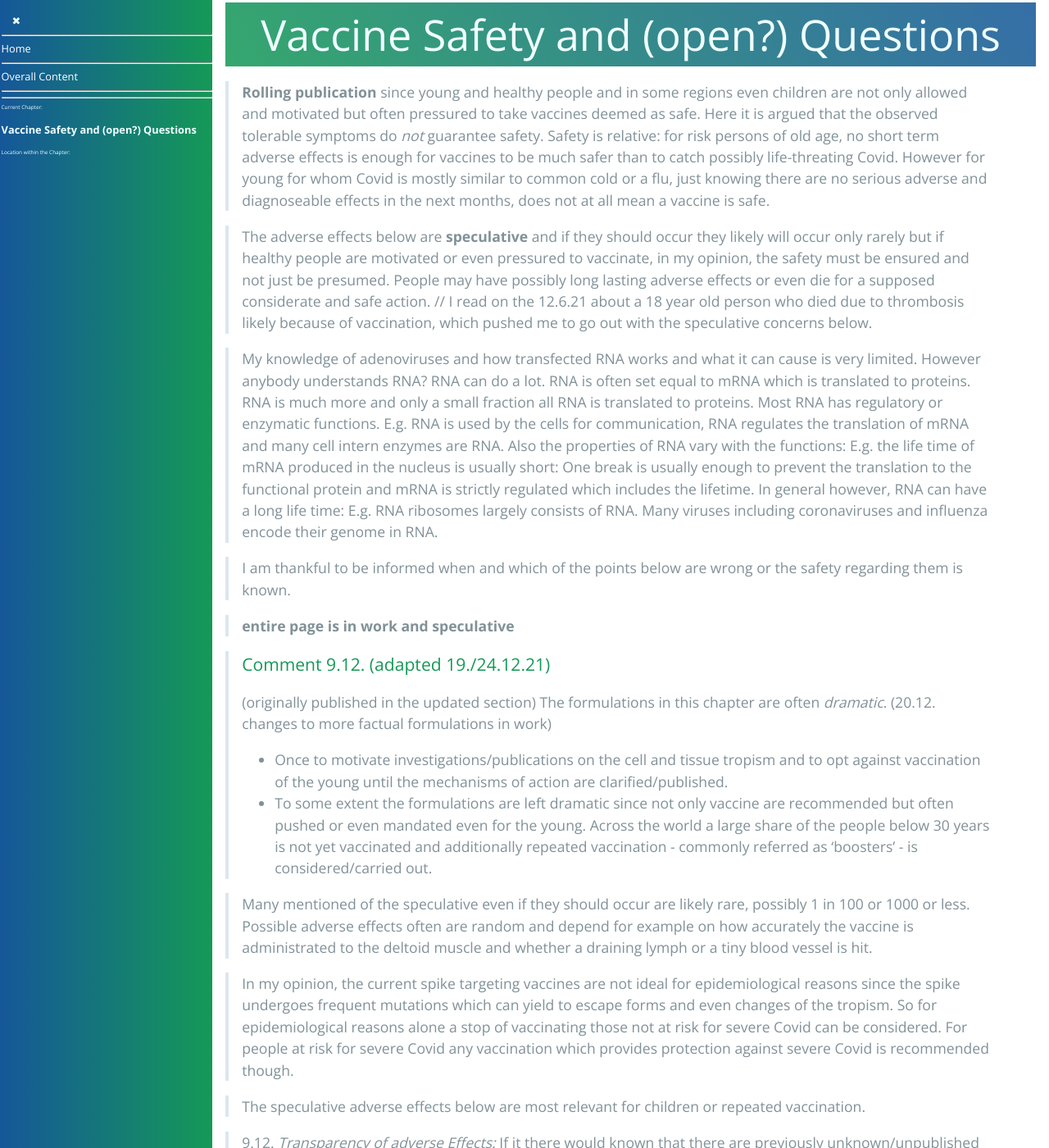
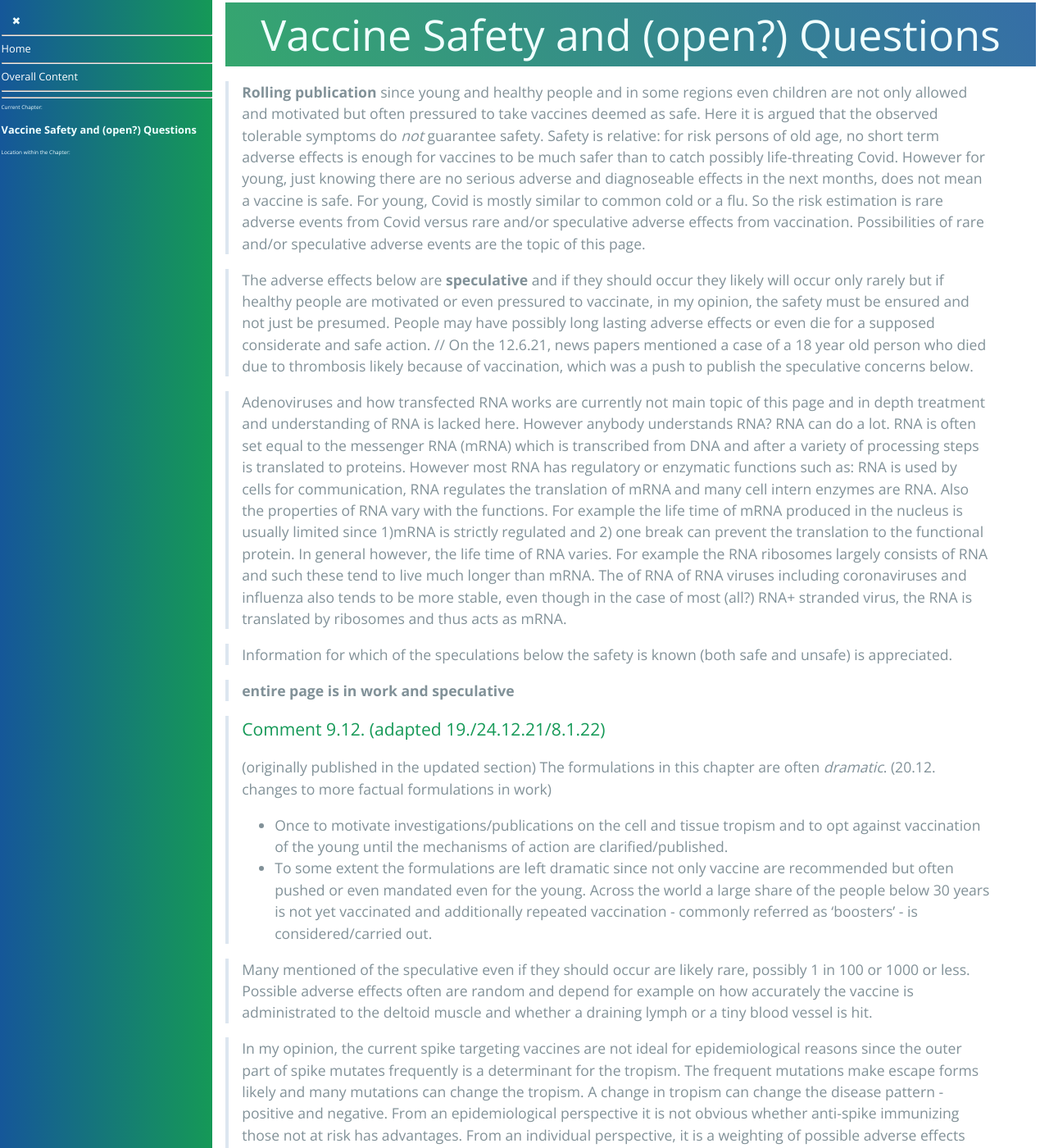
Before and after one commit to forestgrape/coronavirus, a Jekyll site: the page built from 10_vaccines/vaccine_safety.md, in a window 1280 px wide and 1400 px high. Shown: the whole window at 82% size. Built offline with Jekyll 4.4.1, drawn with Linux system fonts in a browser that asks for light colours; our own code applies the rules of GitHub Pages for plain Markdown files; some of the changed text lies outside the part shown.

Commit message:
Formulations in vacc safety

```diff
--- a/10_vaccines/vaccine_safety.md
+++ b/10_vaccines/vaccine_safety.md
@@ -1,21 +1,18 @@
 # Vaccine Safety and (open?) Questions
 
-> __Rolling publication__ since young and healthy people and in some regions even children are not only allowed and motivated but often pressured to take vaccines deemed as safe. Here it is argued that the observed tolerable symptoms do *not* guarantee safety. Safety is relative: for risk persons of old age, no short term adverse effects is enough for vaccines to be much safer than to catch possibly life-threating Covid. However for young for whom Covid is mostly similar to common cold or a flu, just knowing there are no serious adverse and diagnoseable effects in the next months, does not at all mean a vaccine is safe.
+> __Rolling publication__ since young and healthy people and in some regions even children are not only allowed and motivated but often pressured to take vaccines deemed as safe. Here it is argued that the observed tolerable symptoms do *not* guarantee safety. Safety is relative: for risk persons of old age, no short term adverse effects is enough for vaccines to be much safer than to catch possibly life-threating Covid. However for young, just knowing there are no serious adverse and diagnoseable effects in the next months, does not mean a vaccine is safe. For young, Covid is mostly similar to common cold or a flu. So the risk estimation is rare adverse events from Covid versus rare and/or speculative adverse effects from vaccination. Possibilities of rare and/or speculative adverse events are the topic of this page.
 
-> The adverse effects below are **speculative** and if they should occur they likely will occur only rarely but if healthy people are motivated or even pressured to vaccinate, in my opinion, the safety must be ensured and not just be presumed. People may have possibly long lasting adverse effects or even die for a supposed considerate and safe action. // I read on the 12.6.21 about a 18 year old person who died due to thrombosis likely because of vaccination, which pushed me to go out with the speculative concerns below.
+> The adverse effects below are **speculative** and if they should occur they likely will occur only rarely but if healthy people are motivated or even pressured to vaccinate, in my opinion, the safety must be ensured and not just be presumed. People may have possibly long lasting adverse effects or even die for a supposed considerate and safe action. // On the 12.6.21, news papers mentioned a case of a 18 year old person who died due to thrombosis likely because of vaccination, which was a push to publish the speculative concerns below.
 
-> My knowledge of adenoviruses and how transfected RNA works and what it can cause is very limited. However anybody understands RNA?  RNA can do a lot. RNA is often set equal to mRNA which is translated to proteins. RNA is much more and only a small fraction all RNA is translated to proteins. Most RNA has regulatory or enzymatic functions. E.g. RNA is used by the cells for communication, RNA regulates the translation of mRNA and many cell intern enzymes are RNA. Also the properties of RNA vary with the functions: E.g. the life time of mRNA produced in the nucleus is usually short: One break is usually enough to prevent the translation to the functional protein and mRNA is strictly regulated which includes the lifetime. In general however, RNA can have a long life time: E.g. RNA ribosomes largely consists of RNA. Many viruses including coronaviruses and influenza encode their genome in RNA.
+> Adenoviruses and how transfected RNA works are currently not main topic of this page and in depth treatment and understanding of RNA is lacked here. However anybody understands RNA?  RNA can do a lot. RNA is often set equal to the messenger RNA (mRNA) which is transcribed from DNA and after a variety of processing steps is translated to proteins. However most RNA has regulatory or enzymatic functions such as: RNA is used by cells for communication, RNA regulates the translation of mRNA and many cell intern enzymes are RNA. Also the properties of RNA vary with the functions. For example the life time of mRNA produced in the nucleus is usually limited since 1)mRNA is strictly regulated and 2) one break can prevent the translation to the functional protein. In general however, the life time of RNA varies. For example the RNA ribosomes largely consists of RNA and such these tend to live much longer than mRNA. The of RNA of RNA viruses including coronaviruses and influenza also tends to be more stable, even though in the case of most (all?) RNA+ stranded virus, the RNA is translated by ribosomes and thus acts as mRNA.
 
-
-> I am thankful to be informed when and which of the points below are wrong or the safety regarding them is known.
-
-
+> Information for which of the speculations below the safety is known (both safe and unsafe) is appreciated.
 
 > __entire page is in work and speculative__
 
 
 
-> ##### Comment 9.12. (adapted 19./24.12.21)
+> ##### Comment 9.12. (adapted 19./24.12.21/8.1.22)
 > (originally published in the updated section)
 > The formulations in this chapter are often *dramatic*. (20.12. changes to more factual formulations in work)
 > * Once to motivate investigations/publications on the cell and tissue tropism and to opt against vaccination of the young until the mechanisms of action are clarified/published.
@@ -23,16 +20,18 @@
 
 > Many mentioned of the speculative even if they should occur are likely rare, possibly 1 in 100 or 1000 or less. Possible adverse effects often are random and depend for example on how accurately the vaccine is administrated to the deltoid muscle and whether a draining lymph or a tiny blood vessel is hit.
 
-> In my opinion, the current spike targeting vaccines are not ideal for epidemiological reasons since the spike undergoes frequent mutations which can yield to escape forms and even changes of the tropism. So for epidemiological reasons alone a stop of vaccinating those not at risk for severe Covid can be considered. For people at risk for severe Covid any vaccination which provides protection against severe Covid is recommended though.
+> In my opinion, the current spike targeting vaccines are not ideal for epidemiological reasons since the outer part of spike mutates frequently is a determinant for the tropism. The frequent mutations make escape forms likely and many mutations can change the tropism. A change in tropism can change the disease pattern - positive and negative. From an epidemiological perspective it is not obvious whether anti-spike immunizing those not at risk has advantages. From an individual perspective, it is a weighting of possible adverse effects versus the protection provided. For people at risk for severe Covid, vaccination is recommended though.
 
 > The speculative adverse effects below are most relevant for children or repeated vaccination.
 
 > 9.12. *Transparency of adverse Effects:* If it there would known that there are previously unknown/unpublished adverse events from the vaccines, in my opinion the most important is to go transparently public.
-> * A fond for the affected could be founded.
-> * Supervision and if necessary treatments and other precautions measures could be initiated for those affected.
-> * Trying to hide possible adverse effect could have extremely high costs both within and between societies and countries - and the world in the long run. To costs likely scale with time.
+> * A fond for the affected could be founded. // Founding should be possible e.g. (direct or even indirect) profits and possibly scaled through an insurance.
+> * Supervision and if necessary treatments and other precautions measures could be initiated if it would be necessary and helpful.
+> * Trying to hide possible adverse effect could have high costs both within and between societies and countries - and the world. To costs likely scale with time.
 
 > 9.12. *Transparency and Democracy:* For democracy transparent and honest information is key.  Democracy and a state were everybody is equal before law in agreement with the human rights, may not be possible without transparency. The longer transparency and equality before law are lost, to harder it is to reintroduce them.
+
+
 
 * [Summary](#summary)
 * [Recent Updates](#recent-updates)
```
